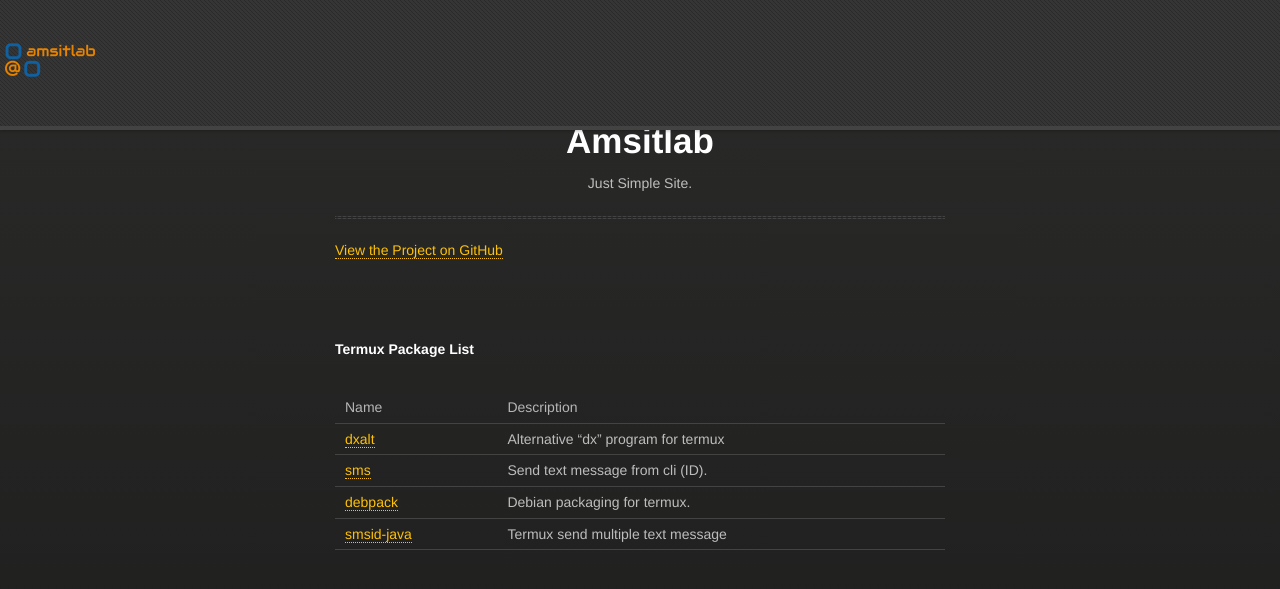
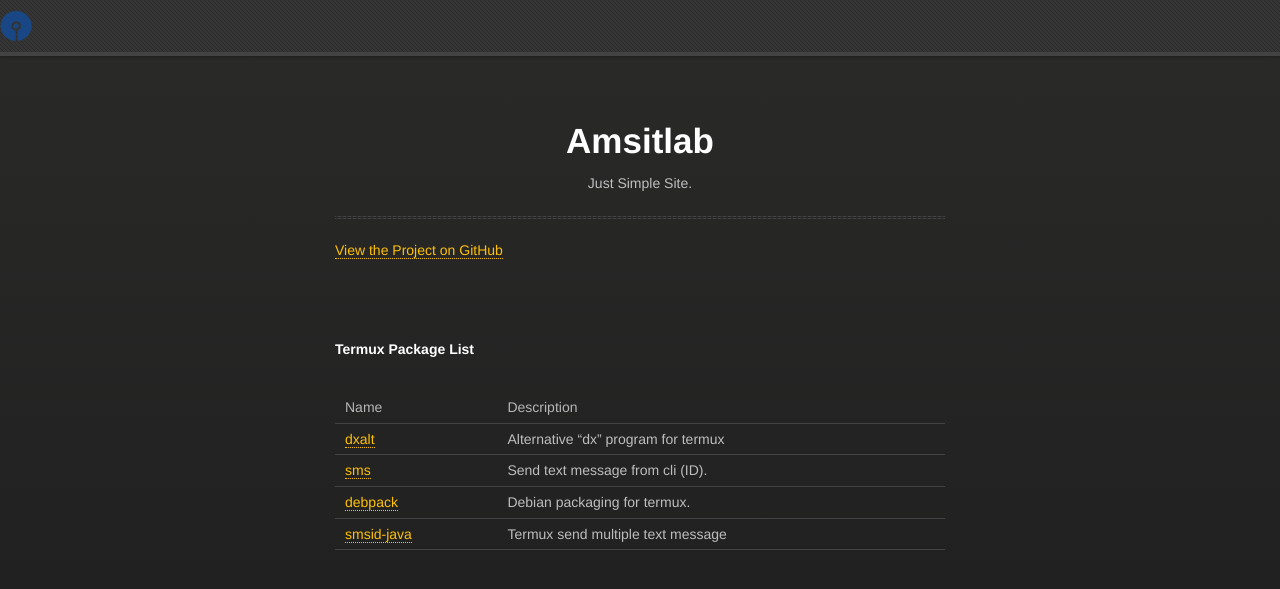
Before and after one commit to amsitlab/amsitlab.github.io, a Jekyll site: the page built from index.md, in a window 1280 px wide. Shown: the top 589 px of the page. Built offline with Jekyll 4.4.1, drawn with Linux system fonts in a browser that asks for light colours; some web fonts are replaced.

Commit message:
Edit layout

```diff
--- a/_layouts/default.html
+++ b/_layouts/default.html
@@ -28,7 +28,8 @@
   </head>
   <body>
     <div id="header">
-	     <img src="{{ '/assets/images/logo-width-100x100.png' | relative_url }}" alt="logo" />	    <!--
+	    <img src="{{ '/assets/images/favicon-32x32.png' | relative_url }}" alt="logo" align="center" />
+	    <!--
 	    {% if site.show_downloads %}
             <li class="title">DOWNLOADS</li>
 	    <ul>
```
